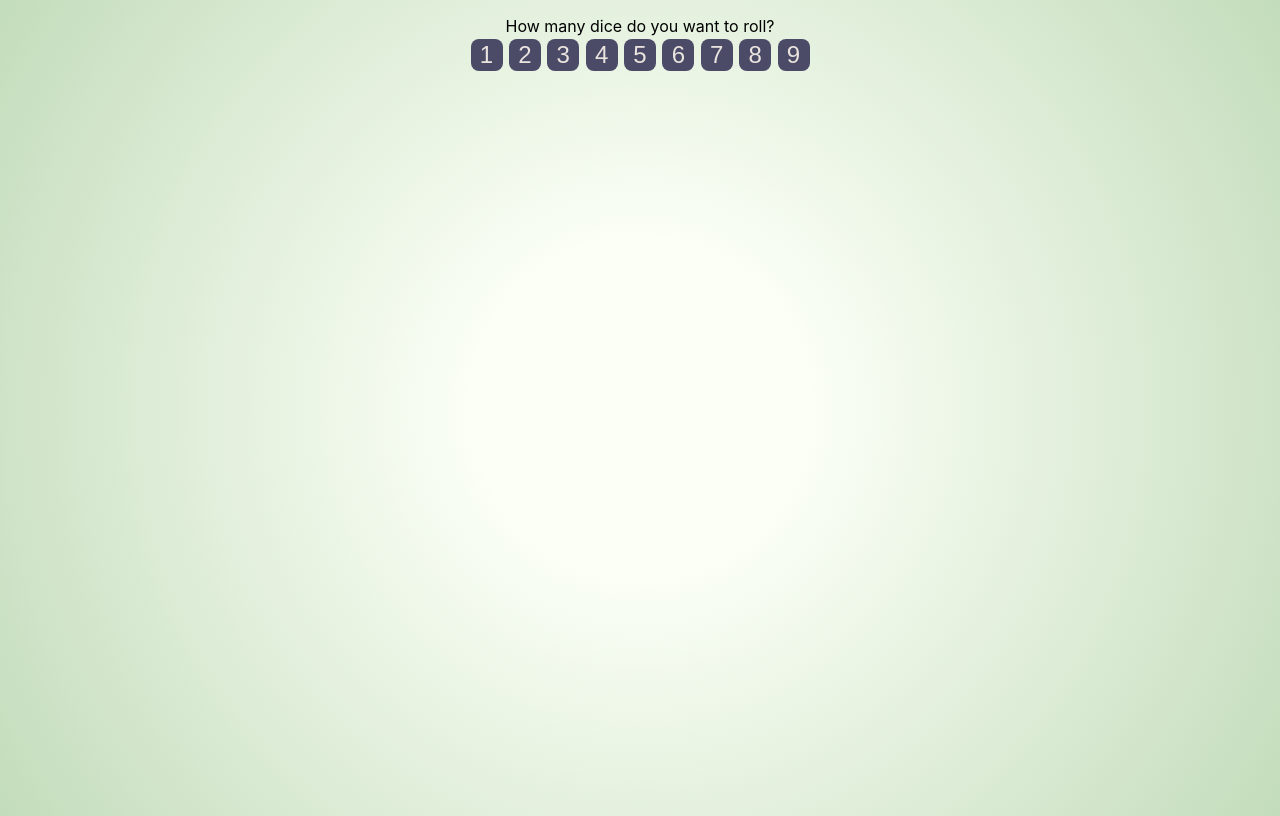
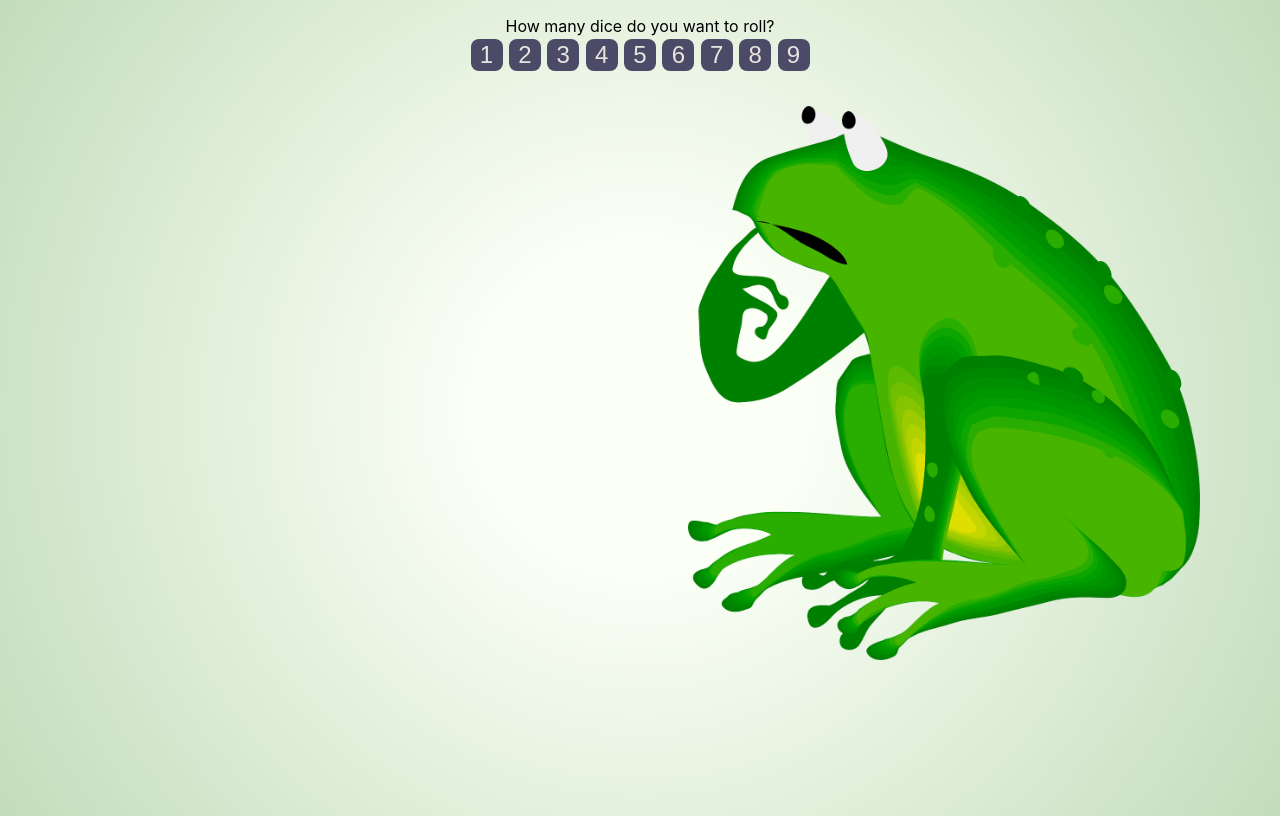
Before and after one commit to NadyaCodes/dice-r-us, a React (Create React App) app: page / in a window 1280 px wide. Built offline with nearby package versions, Linux system fonts and the light colour scheme.

Commit message:
add frog

```diff
--- a/src/App.css
+++ b/src/App.css
@@ -160,3 +160,16 @@ nav > li > button {
     rotate: 360deg;
   }
 }
+
+
+.frog {
+  padding-top: 2rem;
+  width: 100vw;
+}
+
+
+.frog > img {
+  max-width: 40vw;
+  padding-right: 5rem;
+  float: right;
+}
--- a/src/Number.js
+++ b/src/Number.js
@@ -1,3 +1,5 @@
+import frog from './frog.png'
+
 export default function Number(props) {
   let {setNum, setReset} = props
   const navigation = []
@@ -10,6 +12,7 @@ export default function Number(props) {
   return(
     <div className="number-picker">How many dice do you want to roll?
       <nav>{navigation}</nav>
+      <div className="frog"><img src={frog} alt="questioning frog" clasName="frog"></img></div>
     </div>
 
   )
```
Also changed, not shown: src/frog.png (added).
